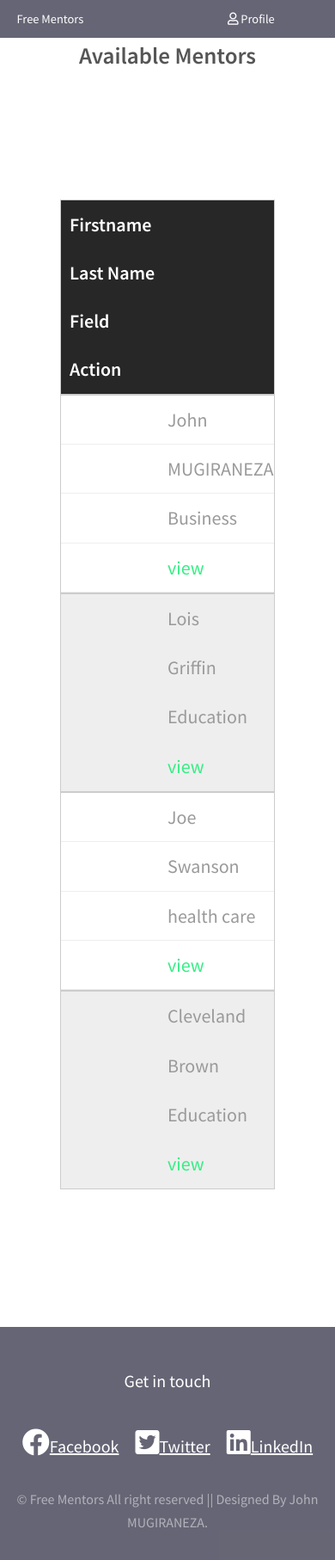
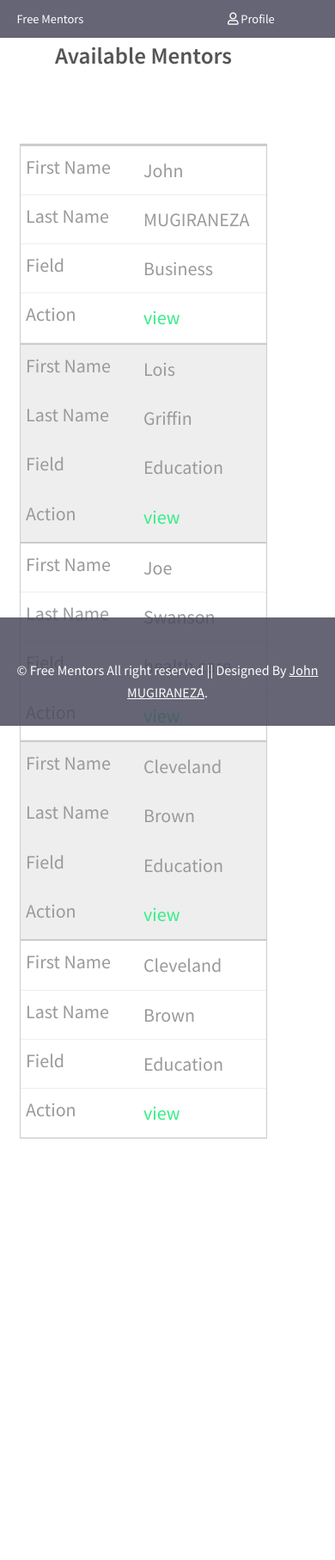
Before and after one commit to mujohn26/FREE-MENTORS, a plain HTML site: page UI/pages/view-mentors.html in a window 390 px wide. Shown: the whole page at 86% size. After the commit the page ends 1620 px from the top, so only its background shows below. Drawn offline with Linux system fonts and the light colour scheme.

Commit message:
bg(responsiveness):making pages responsive
making pages responsive

[continue #168257749]

```diff
--- a/UI/css/main.css
+++ b/UI/css/main.css
@@ -926,6 +926,19 @@ button:hover,
   padding-top: 10px;
 
 }
+#footer-view-mentors{
+  background:rgba(75, 75, 93, 0.85);
+  color:white;
+  text-align: center;
+  display: block;
+  bottom:0px;
+  width:100%;
+  height:30px;
+  padding-top: 10px;
+  position: fixed;
+
+}
+
 
 #footer h3 {
   color: #fff;
@@ -971,13 +984,14 @@ button:hover,
 }
 
 @media screen and (max-width: 980px) {
-  #footer {
+  #footer,#footer-view-mentors{
     padding: 4em 0;
   }
+
 }
 
 @media screen and (max-width: 736px) {
-  #footer {
+  #footer,#footer-view-mentors{
     padding: 3em 0;
   }
 }
@@ -988,23 +1002,21 @@ button:hover,
   justify-content: center;
   background: white;
 }
-
+#table{
+  width: 9in;
+  border-collapse: collapse;
+  margin: 50px auto;
+}
 .loginbox {
   width: 200px;
   height: 400px;
-  background: #272727;
+  background: rgba(75, 75, 93, 0.85);
   margin: 5px;
   padding: 50px;
   justify-content: center;
   border-radius: 20px;
 }
-.lostpwdbox {
-  width: 200px;
-  height: 300px;
-  background: #272727;
-  margin: 5px;
-  padding: 50px;
-}
+
 .login-img {
   display: flex;
   justify-content: center;
@@ -1022,7 +1034,7 @@ button:hover,
   font-weight: bold;
   font-size: 20px;
   color: white;
-  text-align: center;
+
 }
 .loginbox input {
   width: 100%;
@@ -1051,20 +1063,12 @@ input[type="password"] {
   background: white;
 }
 
-.loginbox {
-  width: 200px;
-  height: 400px;
-  background: #272727;
-  margin: 5px;
-  padding: 50px;
-}
-.lostpwdbox {
-  width: 200px;
-  height: 300px;
-  background: #272727;
-  margin: 5px;
-  padding: 50px;
-}
+::-webkit-input-placeholder {
+  font-size: 18px;
+padding: 10px;
+  font-weight: bold;
+ }
+
 .login-img {
   display: flex;
   justify-content: center;
@@ -1116,17 +1120,11 @@ input[type="password"] {
     .loginbox{
         width: 200px;
         height: 400px;
-        background:#272727;
+        background:rgba(75, 75, 93, 0.85);
         margin: 5px;
         padding: 50px;
     }
-    .lostpwdbox{
-        width: 200px;
-        height: 300px;
-        background:#272727;
-        margin: 5px;
-        padding: 50px;
-    }
+
     .login-img{
         display: flex;
         justify-content: center;
@@ -1182,7 +1180,7 @@ input[type="password"] {
 .signupbox {
   width: 300px;
   height: 755px;
-  background: #272727;
+  background: rgba(75, 75, 93, 0.85);
   padding: 70px 50px;
   margin: 5px;
   border-radius: 20px;
@@ -1261,14 +1259,18 @@ input[type="password"] {
 .header-main-view-mentors {
   display: grid;
   grid-template-columns: 1.5fr 5fr;
-  width: 100%;
+  width: 60%;
+
+
 }
 .view-mentor1 {
-  background: #272727;
+  background: rgba(75, 75, 93, 0.85);
   border-radius: 5px;
   color: white;
   font-size: 22px;
-  height: 90%;
+  height: 84.3%;
+  position: fixed;
+ margin-top: 20px;
 }
 .view-mentors-title {
   display: flex;
@@ -1281,9 +1283,12 @@ input[type="password"] {
 }
 .view-mentor2 {
   border-radius: 20px;
+  margin-left: 400px;
+
 }
 .mentors-table {
-  padding: 70px;
+  padding: 5px;
+
 }
 .view-mentors-title {
   display: flex;
@@ -1291,11 +1296,6 @@ input[type="password"] {
 }
 
 
-table {
-  width: 100%;
-  border-collapse: collapse;
-  margin: 50px auto;
-}
 
 /* Zebra striping */
 
@@ -1314,13 +1314,14 @@ table a {
   color: #35ee85;
 }
 th {
-  background-color: #272727;
+  background-color: rgba(75, 75, 93, 0.85);
   color: white;
   font-weight: bold;
 }
 tr:hover {
   background: rgba(0, 0, 0, 0.6);
   cursor: pointer;
+  color: white;
 }
 td,
 th {
@@ -1336,27 +1337,41 @@ This query will take effect for any screen smaller than 760px
 and also iPads specifically.
 */
 @media screen and (max-width: 760px) and (max-width: 900px) {
+  .header-main-view-mentors {
+    display: flex;
+    justify-content: center;
+    height: 16in;
+  }
+  .footer-view-mentors{
+  position: static;
+  height: 10px;
+  }
   .view-mentor1 {
     display: none;
   }
   .view-admin1{
 display: none;
   }
-
-  table {
-    width: 250px;
+#table{
+  width: 3in;
+  margin-right: 0px;
+}
+.popup-content {
+  margin-top: -1000px;
+}
+.view-mentor2 {
+  border-radius: 20px;
+  margin-left: 100px;
+
 }
 
   .decline-text{
     text-decoration: underline;
     }
-  /* Force table to not be like tables anymore */
-  table,
-  thead,
-  tbody,
-  th,
-  td,
-  tr {
+th{
+  display: none;
+}
+    table, thead, tbody, td, tr {
       display: block;
     }
 
@@ -1367,9 +1382,7 @@ display: none;
       left: -9999px;
     }
 
-  tr {
-    border: 1px solid #ccc;
-  }
+    tr { border: 1px solid #ccc; }
 
     td {
       /* Behave  like a "row" */
@@ -1388,18 +1401,27 @@ display: none;
       width: 45%;
       padding-right: 10px;
       white-space: nowrap;
-    /* Label the data */
-    content: attr(data-column);
-
-    color: #000;
-    font-weight: bold;
-  }
-}
+    }
+
+    /*
+    Label the data
+    */
+    td:nth-of-type(1):before { content: "First Name"; }
+    td:nth-of-type(2):before { content: "Last Name"; }
+    td:nth-of-type(3):before { content: "Field"; }
+    td:nth-of-type(4):before { content: "Action"; }
+
+  }
+
+
+
+
 
 .view-mentor2 h2 {
   text-align: center;
   font-weight: bold;
   font-size: 27px;
+
 }
 .user-profile span {
   padding: 20px;
@@ -1608,29 +1630,29 @@ cursor: pointer;
     }
 
 
-		#footer h3 {
+		#footer,#footer-view-mentors h3 {
 			color: #FFF;
 			margin-bottom: 2em !important;
 		}
 
-		#footer label {
+    #footer label,#footer-view-mentors label {
 			text-align: left;
 			color: #FFF;
 		}
 
-		#footer .copyright {
+		#footer .copyright,#footer-view-mentors .copyright {
 			color: rgba(255, 255, 255, 0.5);
 			font-size: 1em;
 			margin: 0 0 2em 0;
 			padding: 0;
 		}
 
-			#footer .copyright a {
+			#footer .copyright a ,#footer-view-mentors .copyright a{
 				color: rgba(255, 255, 255, 0.5);
 				text-decoration: none;
 			}
 
-				#footer .copyright a:hover {
+				#footer .copyright a:hover,#footer-view-mentors .copyright a{
 					color: #FFF;
                 }
 
@@ -1657,7 +1679,7 @@ cursor: pointer;
 
 		@media screen and (max-width: 980px) {
 
-			#footer {
+			#footer,#footer-view-mentors {
 				padding: 4em 0;
 			}
 
@@ -1665,8 +1687,8 @@ cursor: pointer;
 
 		@media screen and (max-width: 736px) {
 
-			#footer {
-				padding: 3em 0;
+			#footer,#footer-view-mentors {
+				padding: 1em 0;
 			}
 
 		}
@@ -1723,12 +1745,12 @@ input[type="password"],input[type="email"] {
   text-align: center;
 }
 
-#footer h3 {
+#footer h3,#footer-view-mentors h3{
   color: #fff;
   margin-bottom: 2em !important;
 }
 
-#footer label {
+#footer label ,#footer-view-mentors label{
   text-align: left;
   color: #fff;
 }
@@ -1767,13 +1789,13 @@ input[type="password"],input[type="email"] {
 }
 
 @media screen and (max-width: 980px) {
-  #footer {
-    padding: 4em 0;
+  #footer,#footer-view-mentors{
+    padding: 1em 0;
   }
 }
 
 @media screen and (max-width: 736px) {
-  #footer {
+  #footer,#footer-view-mentors{
     padding: 3em 0;
   }
 
@@ -1787,9 +1809,14 @@ input[type="password"],input[type="email"] {
 .lostpwdbox {
   width: 200px;
   height: 380px;
-  background: #272727;
+  background: rgba(75, 75, 93, 0.85);
   margin: 5px;
   padding: 50px;
+  border-radius: 5px;
+}
+.lostpwdbox p{
+  color: white;
+  font-weight: bold;
 }
 .contact-text {
   border-radius: 5px;
--- a/UI/pages/view-mentors.html
+++ b/UI/pages/view-mentors.html
@@ -71,6 +71,13 @@
                   <td>Education</td>
                   <td><a href="#" id="view"> view </a></td>
                 </tr>
+                <tr onclick="showRow(this);">
+                  <td>Cleveland</td>
+                  <td>Brown</td>
+                  <td>Education</td>
+                  <td><a href="#" id="view"> view </a></td>
+                </tr>
+
               </table>
             </div>
           </div>
@@ -88,25 +95,12 @@
         </div>
       </div>
       <!-- Footer -->
-      <footer id="footer">
+      <footer id="footer-view-mentors">
         <div class="inner">
-          <h3>Get in touch</h3>
-          <ul class="icons">
-            <li>
-              <i class="fab fa-facebook fa-2x"></i
-              ><a href="#"><span>Facebook</span></a>
-            </li>
-            <li>
-              <i class="fab fa-twitter-square fa-2x"></i><a href="#">Twitter</a>
-            </li>
-            <li>
-              <i class="fab fa-linkedin fa-2x"></i><a href="#">LinkedIn</a>
-            </li>
-          </ul>
-          <div class="copyright">
-            &copy; Free Mentors All right reserved || Designed By
+          <h6>&copy; Free Mentors All right reserved || Designed By
             <a>John MUGIRANEZA</a>.
-          </div>
+          </h6>
+
         </div>
       </footer>
     </div>
```
Also changed, not shown: UI/pages/accept-request.html (+4 -12 lines), UI/pages/decline-mentorship.html (+14 -22 lines), UI/pages/login-page.html (+1 -1 lines). Lines whose indentation alone changed are shown as unchanged.
